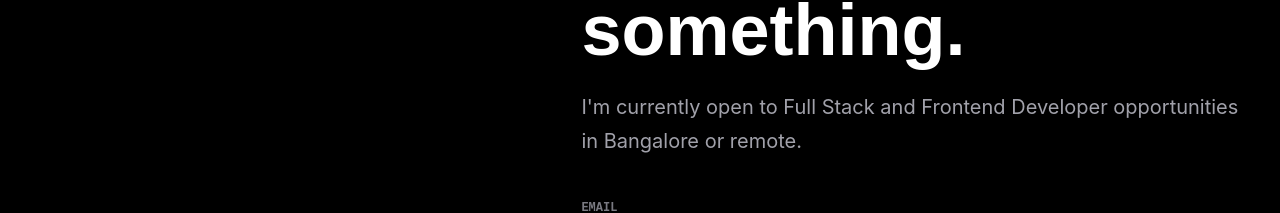
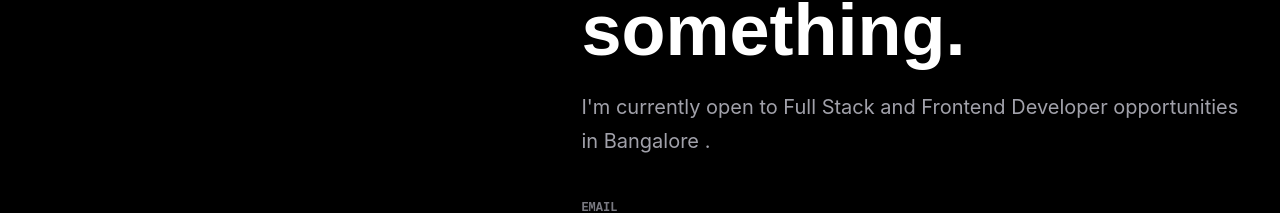
Before and after one commit to digvijay-ui/digvijay-portfolio, a Nuxt app: page / in a window 1280 px wide. Shown: the part 6695-6908 px from the top of the page. Built offline with nearby package versions, Linux system fonts and the light colour scheme.

Commit message:
UI : remove uncessary typography

```diff
--- a/data/portfolio.ts
+++ b/data/portfolio.ts
@@ -205,7 +205,7 @@ export const portfolioData: PortfolioData = {
   contact: {
     heading: "Let's build something.",
     description:
-      "I'm currently open to Full Stack and Frontend Developer opportunities in Bangalore or remote.",
+      "I'm currently open to Full Stack and Frontend Developer opportunities in Bangalore .",
     email: 'rajputdigvijaysinh45@gmail.com',
     location: 'Bangalore, Karnataka, India',
   },
```
